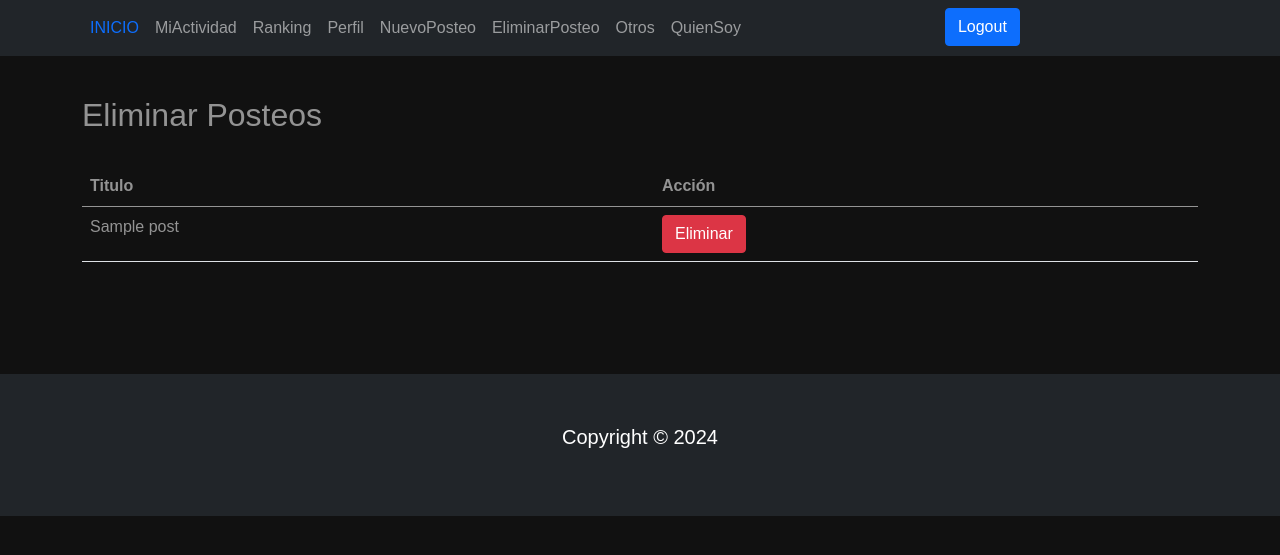
After one commit to awsmunarriz/ModaPick, a Django app: page /listaPosteos/ in a window 1280 px wide. The commit adds this page. Shown: the top 555 px of the page. Run offline with Django 5.2, Linux system fonts and the light colour scheme; a user stored in the database is signed in; tables that the repository leaves empty hold one stand-in row (values such as "Sample post"); some libraries are stand-ins or nearby versions; some web fonts are replaced.

Commit message:
add vista delete post

```diff
--- /dev/null
+++ b/AppBlog/templates/eliminar_posteo.html
@@ -0,0 +1,36 @@
+{% extends 'home.html' %} {% load static %} {% block content %}
+
+<br />
+<br />
+
+<div class="container mt-5">
+  <h1>Eliminar Posteos</h1>
+  <br />
+  <table class="table">
+    <thead>
+      <tr>
+        <th>Titulo</th>
+        <th>Acción</th>
+      </tr>
+    </thead>
+    <tbody>
+      {% for posteo in posteos %}
+      <tr>
+        <td>{{ posteo.title }}</td>
+        <td>
+          <form method="post" action="{% url 'eliminar_posteo' posteo.id %}">
+            {% csrf_token %}
+            <button type="submit" class="btn btn-danger">Eliminar</button>
+          </form>
+        </td>
+      </tr>
+      {% endfor %}
+    </tbody>
+  </table>
+</div>
+<br />
+<br />
+<br />
+<br />
+
+{% endblock %}
--- a/AppBlog/templates/navbar.html
+++ b/AppBlog/templates/navbar.html
@@ -22,7 +22,7 @@
             <a class="nav-link" href="{% url 'user_interactions' %}">MiActividad</a>
           </li>
           <li class="nav-item">
-            <a class="nav-link" href="{% url 'posteo_estadisticas' %}">Votacion</a>
+            <a class="nav-link" href="{% url 'posteo_estadisticas' %}">Ranking</a>
           </li>
           <li class="nav-item">
             <a class="nav-link" href="{% url 'editar_perfil' %}">Perfil</a>
@@ -31,13 +31,13 @@
             <a class="nav-link" href="{% url 'nuevo_posteo' %}">NuevoPosteo</a>
           </li>
           <li class="nav-item">
-            <a class="nav-link" href="{% url 'editar_perfil' %}">EditarPerfil</a>
+            <a class="nav-link" href="{% url 'lista_posteos' %}">EliminarPosteo</a>
           </li>
           <li class="nav-item">
             <a class="nav-link" href="{% url 'editar_perfil' %}">Otros</a>
           </li>
           <li class="nav-item">
-            <a class="nav-link" href="{% url 'editar_perfil' %}">Conóceme</a>
+            <a class="nav-link" href="{% url 'editar_perfil' %}">QuienSoy</a>
           </li>
         {% endif %}
 
--- a/AppBlog/urls.py
+++ b/AppBlog/urls.py
@@ -19,4 +19,6 @@ urlpatterns = [
     path('dar_dislike/', dar_dislike, name='dar_dislike'),
     path('posteoEstadisticas/', posteo_estadisticas, name='posteo_estadisticas'),
     path('misInteracciones/', user_interactions, name='user_interactions'),
+    path('eliminarPosteo/<int:posteo_id>/', eliminar_posteo, name='eliminar_posteo'),
+    path('listaPosteos/', lista_posteos_delete, name='lista_posteos'),
 ]
--- a/AppBlog/views.py
+++ b/AppBlog/views.py
@@ -160,3 +160,19 @@ def user_interactions(request):
         'favoritos': favoritos
     }
     return render(request, 'user_interactions.html', context)
+
+
+@staff_member_required
+def eliminar_posteo(request, posteo_id):
+    posteo = get_object_or_404(Post, id=posteo_id)
+    posteo.delete()
+    return redirect('home')
+
+
+@staff_member_required
+def lista_posteos_delete(request):
+    posteos = Post.objects.all()
+    context = {
+        'posteos': posteos
+    }
+    return render(request, 'eliminar_posteo.html', context)
```
Also changed, not shown: AppBlog/templates/posteoCreacion.html (+4 -3 lines), AppBlog/static/imagenes/logo.png (deleted), AppBlog/static/imagenes/post1.jpg (deleted), AppBlog/static/imagenes/post2.jpg (deleted), AppBlog/static/imagenes/post3.jpg (deleted), AppBlog/static/imagenes/post4.jpg (deleted), AppBlog/static/imagenes/post5.jpg (deleted), AppBlog/static/imagenes/post6.jpg (deleted), AppBlog/static/imagenes/post7.jpg (deleted), AppBlog/static/imagenes/post8.jpg (deleted), db.sqlite3.
